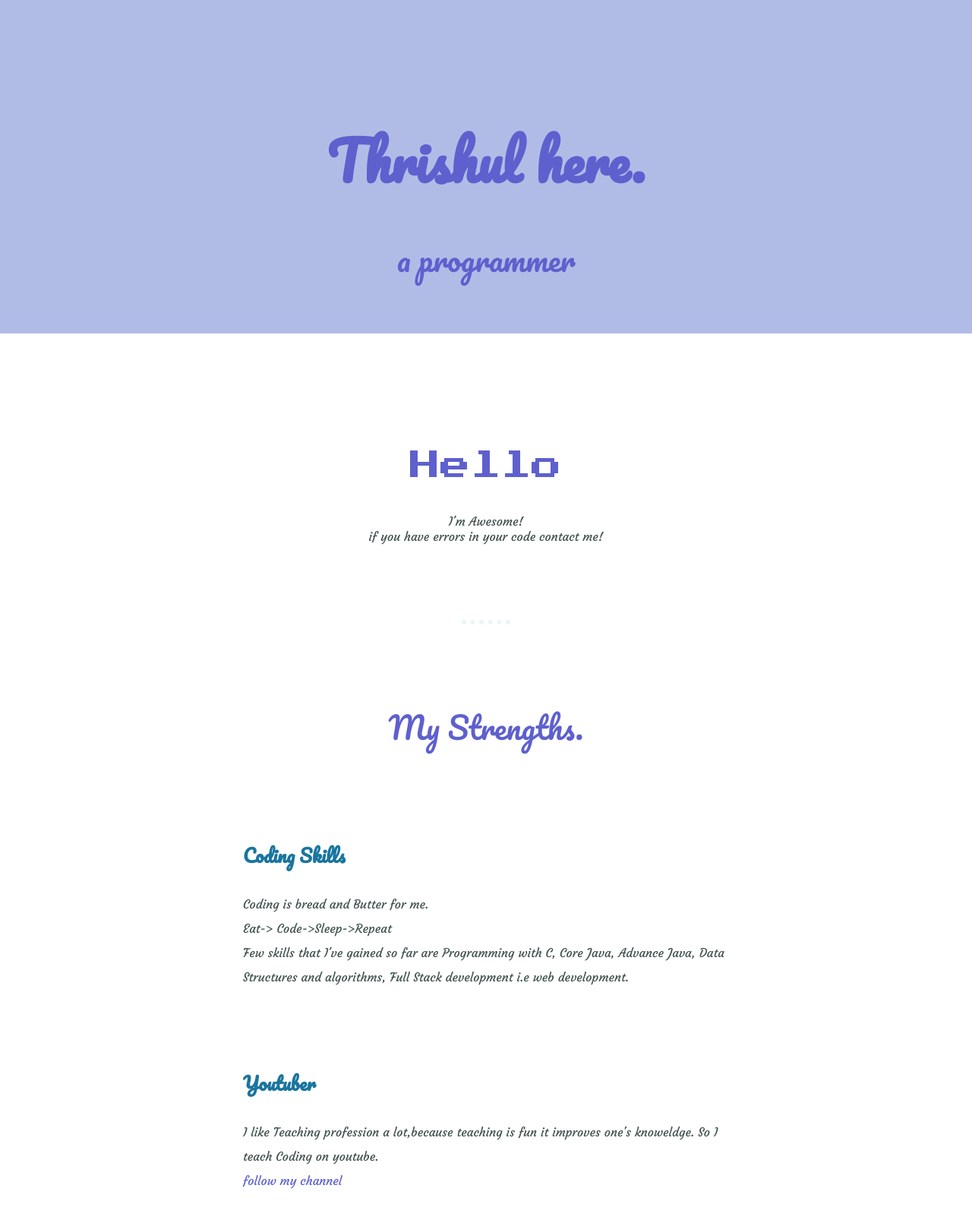
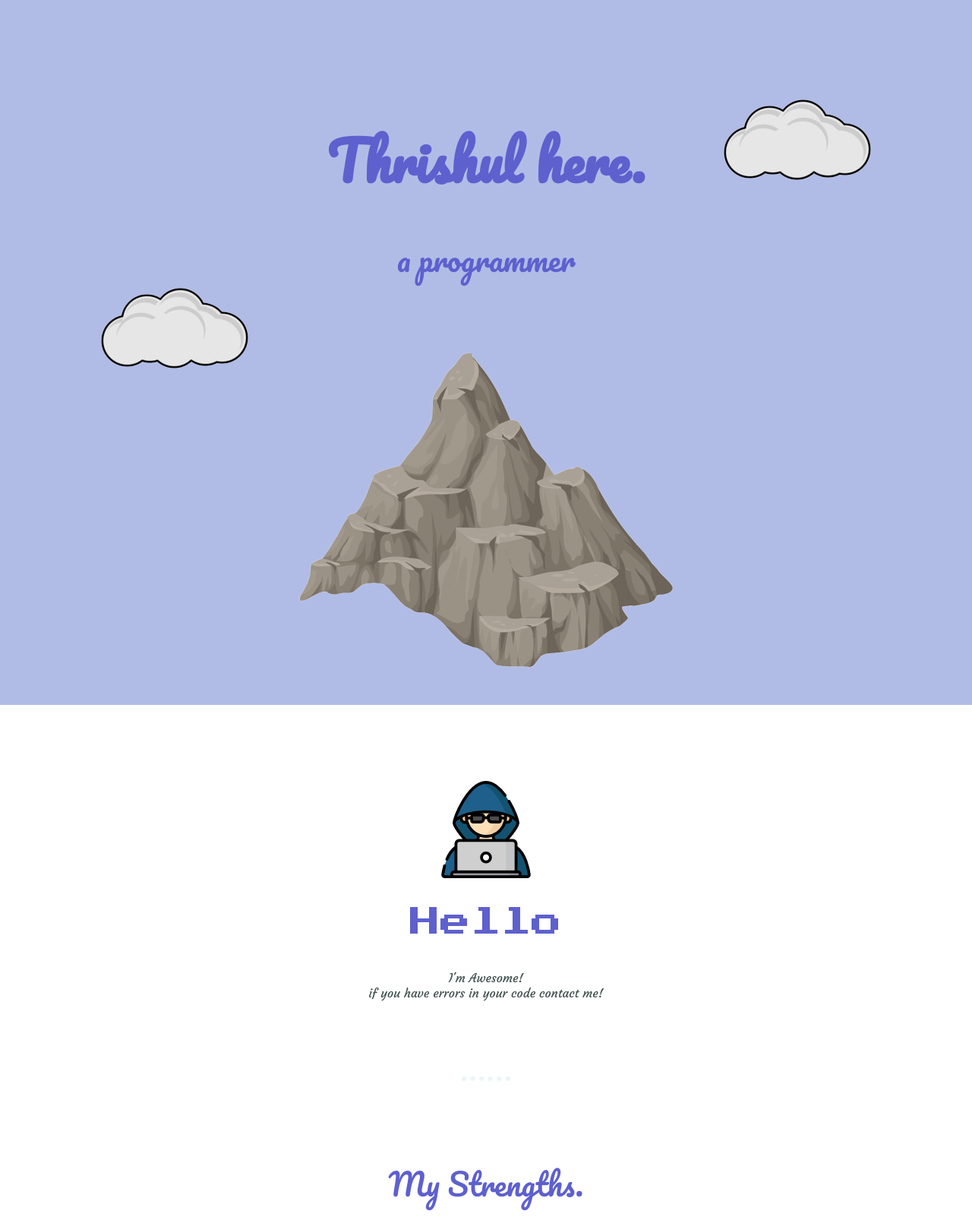
Before and after one commit to th-prog/cv1, a plain HTML site: page index.html in a window 1280 px wide. Shown: the top 1606 px of the page at 76% size. Drawn offline with Linux system fonts and the light colour scheme; files that its build step writes are made by us from their sources.

Commit message:
Update index.html

```diff
--- a/index.html
+++ b/index.html
@@ -22,17 +22,17 @@
 
 <body>
   <div class="top-container">
-    <img class="top-cloud" src="images/kisspng-rain-drawing-cartoon-clip-art-5ad7a7803c7b69.2257563915240825602477-removebg-preview.png" alt="">
+    <img class="top-cloud" src="kisspng-rain-drawing-cartoon-clip-art-5ad7a7803c7b69.2257563915240825602477-removebg-preview.png" alt="">
 
     <h1>Thrishul
       here.</h1>
     <h2>a <span class="ka">pro</span>grammer</h2>
-    <img class="bottom-cloud" src="images/kisspng-rain-drawing-cartoon-clip-art-5ad7a7803c7b69.2257563915240825602477-removebg-preview.png" alt="">
-    <img class="mount" src="images/final.png" alt="">
+    <img class="bottom-cloud" src="kisspng-rain-drawing-cartoon-clip-art-5ad7a7803c7b69.2257563915240825602477-removebg-preview.png" alt="">
+    <img class="mount" src="final.png" alt="">
   </div>
   <div class="middle-container">
     <div class="profile">
-      <img src="images/hacker.png" alt="">
+      <img src="hacker.png" alt="">
       <h2 class="xox">Hello</h2>
       <p class="c">
         I'm Awesome!<br>
@@ -45,7 +45,7 @@
     <div class="skills">
       <h2>My Strengths.</h2>
       <div class="skill-row">
-        <img class="c1"src="images/c1.png" alt="">
+        <img class="c1"src="c1.png" alt="">
         <h3> Coding Skills </h3>
         <p>
            Coding is bread and Butter for me.<br>
@@ -65,7 +65,7 @@
         </p>
       </div>
       <div class="skill-row">
-        <img  class="yt"src="images/youtube.png" alt="">
+        <img  class="yt"src="youtube.png" alt="">
         <h3>Youtuber</h3>
         <p>
               I like Teaching profession a lot,because teaching is fun
```
